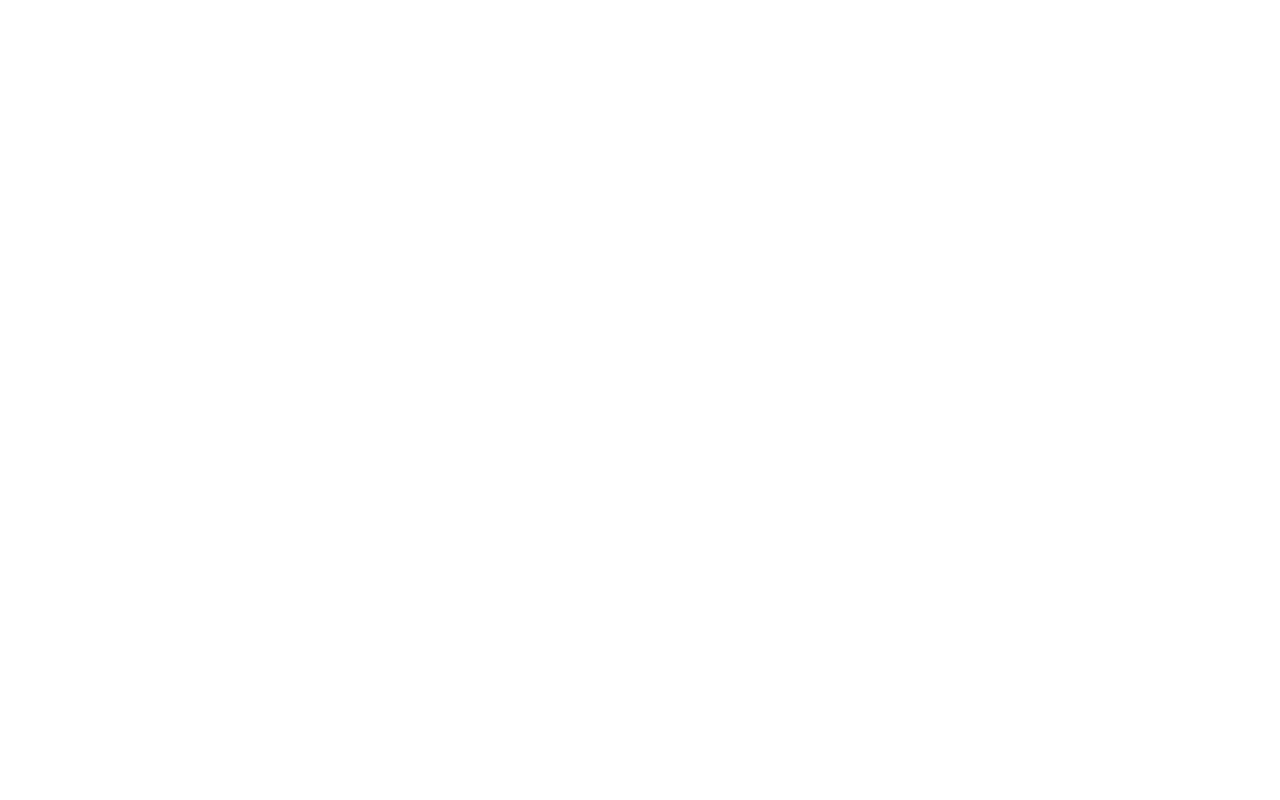
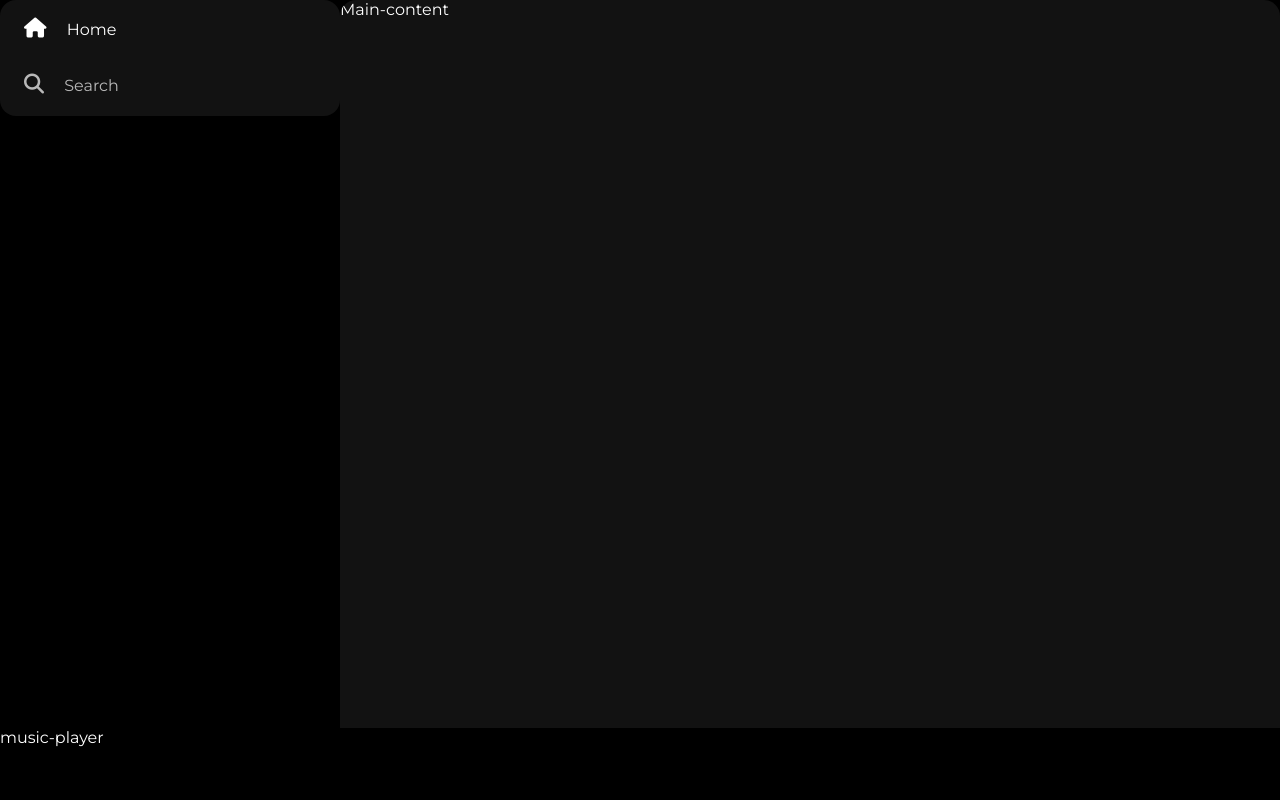
Before and after one commit to Dikshit-singh02/SpotifyClone, a plain HTML site: page index.html in a window 1280 px wide. Drawn offline with Linux system fonts and the light colour scheme.

Commit message:
sidebar Added

```diff
--- a/index.html
+++ b/index.html
@@ -3,9 +3,32 @@
 <head>
     <meta charset="UTF-8">
     <meta name="viewport" content="width=device-width, initial-scale=1.0">
-    <title>SpotifyClone</title>
+    <link rel="stylesheet" href="https://cdnjs.cloudflare.com/ajax/libs/font-awesome/6.7.2/css/all.min.css" integrity="sha512-Evv84Mr4kqVGRNSgIGL/F/aIDqQb7xQ2vcrdIwxfjThSH8CSR7PBEakCr51Ck+w+/U6swU2Im1vVX0SVk9ABhg==" crossorigin="anonymous" referrerpolicy="no-referrer" />
+    <link rel="icon" href="./assets/logo.png"/>
+    <link rel="preconnect" href="https://fonts.googleapis.com">
+<link rel="preconnect" href="https://fonts.gstatic.com" crossorigin>
+<link href="https://fonts.googleapis.com/css2?family=Montserrat:ital,wght@0,100..900;1,100..900&family=Poppins:ital,wght@0,100;0,200;0,300;0,400;0,500;0,600;0,700;0,800;0,900;1,100;1,200;1,300;1,400;1,500;1,600;1,700;1,800;1,900&display=swap" rel="stylesheet">
+<link rel="stylesheet" href="style.css"/>
+    <title>Spotify - Web Player: Music for everyone</title>
 </head>
 <body>
+    <div class="main">
+        <div class="sidebar">
+            <div class="nav">
+                <div class="nav-option" style="opacity: 1;">
+                    <i class="fa-solid fa-house"></i>
+                    <a href="#">Home</a>
+                </div>
 
+                <div class="nav-option">
+                    <i class="fa-solid fa-magnifying-glass"></i>
+                    <a href="#">Search</a>
+                </div>
+            </div>
+            <div class="library"></div>
+        </div>
+        <div class="main-content">Main-content</div>
+        <div class="music-player">music-player</div>
+    </div>
 </body>
 </html>
--- a/style.css
+++ b/style.css
@@ -0,0 +1,62 @@
+body{
+    font-family: 'Montserrat',sans-serif;
+    margin: 0;
+    background-color: #000;
+    color: #fff;
+    overflow: hidden;
+}
+
+.main{
+    display: flex;
+    height: 100vh;
+}
+
+.sidebar{
+   background-color: black;
+   width: 340px;
+   border-radius: 1rem;
+
+}
+.main-content{
+     background-color: #121212;
+    flex: 1;
+      border-radius: 1rem;
+      overflow: auto;
+}
+.music-player{
+   background-color:black;
+   position: fixed;
+   bottom: 0;
+   width: 100%;
+   height: 72px;
+}
+
+a{
+    text-decoration: none;
+    color: #fff;
+}
+.nav{
+   background-color: #121212;
+    border-radius: 1rem;
+    display: flex;
+    flex-direction: column;
+    height: 100px;
+    justify-content: center;
+    padding: 0.5rem 0.75rem;
+}
+.nav-option{
+    line-height:2.5rem ;
+    opacity: 0.7;
+    padding: 0.5rem 0.75rem;
+}
+
+.nav-option:hover{
+    opacity: 1;
+}
+.nav-option i{
+    font-size: 1.25rem;
+}
+.nav-option a{
+    font-size: 1rem;
+    margin-left: 1rem;
+}
```
